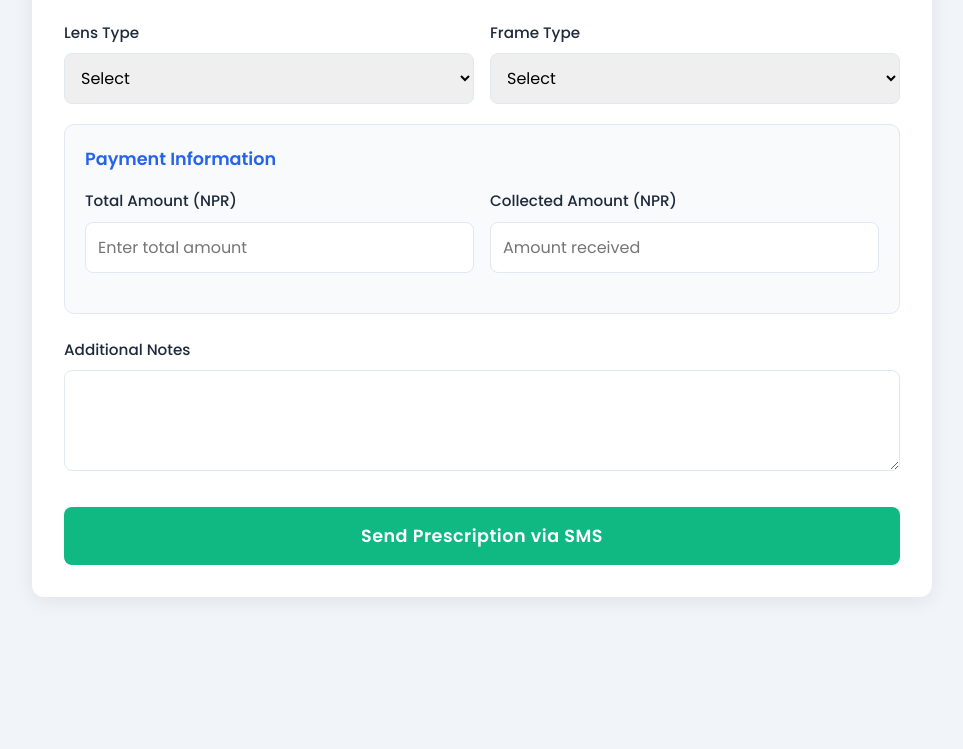
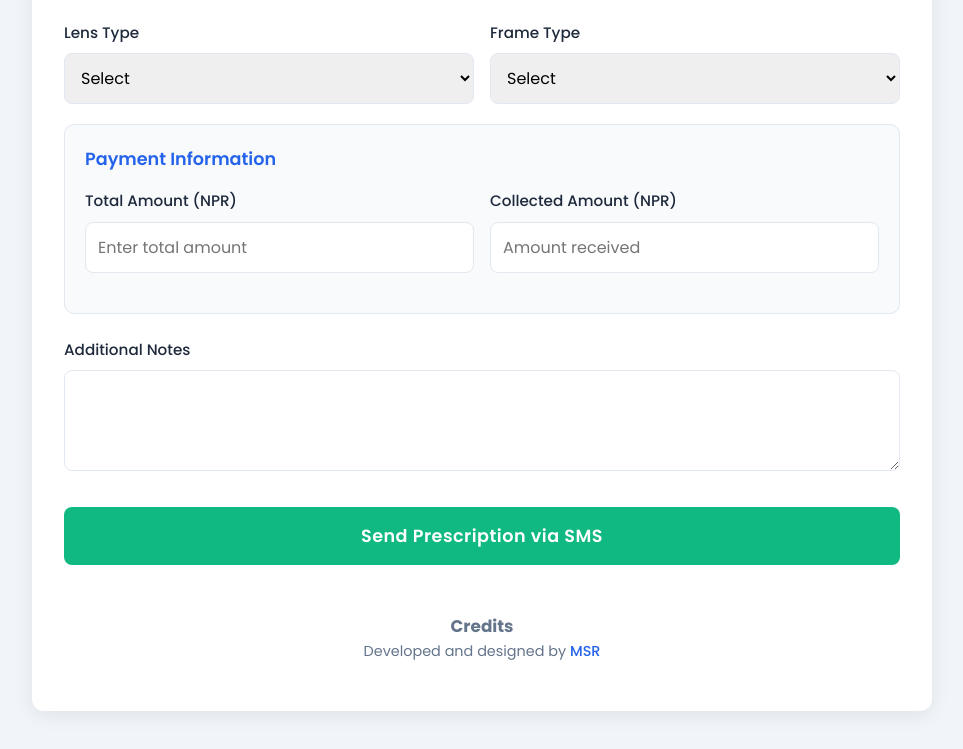
Before and after one commit to mehulsingh1209/maiopticals, a plain HTML site: page index.html in a window 1280 px wide. Shown: the part 1008-1757 px from the top of the page, without its empty margins (158-1121 px from the left). Before the commit the page ends 1645 px from the top, so only its background shows below. Drawn offline with Linux system fonts and the light colour scheme.

Commit message:
Update index.html

```diff
--- a/index.html
+++ b/index.html
@@ -179,6 +179,24 @@
             text-align: center;
             margin-top: 1.5rem;
             font-weight: 500;
+        }
+
+        footer {
+            text-align: center;
+            margin-top: 2rem;
+            padding: 1rem;
+            color: var(--text-muted);
+            font-size: 0.9rem;
+        }
+
+        footer a {
+            color: var(--primary);
+            text-decoration: none;
+            font-weight: 500;
+        }
+
+        footer a:hover {
+            text-decoration: underline;
         }
 
         /* Responsive adjustments */
@@ -365,6 +383,11 @@
                 Prescription saved and SMS sent successfully!
             </div>
         </form>
+
+        <footer>
+            <h3>Credits</h3>
+            <p>Developed and designed by <a href="https://msr-portfolio.vercel.app/" target="_blank" rel="noopener noreferrer">MSR</a></p>
+        </footer>
     </div>
 
     <script>
```
